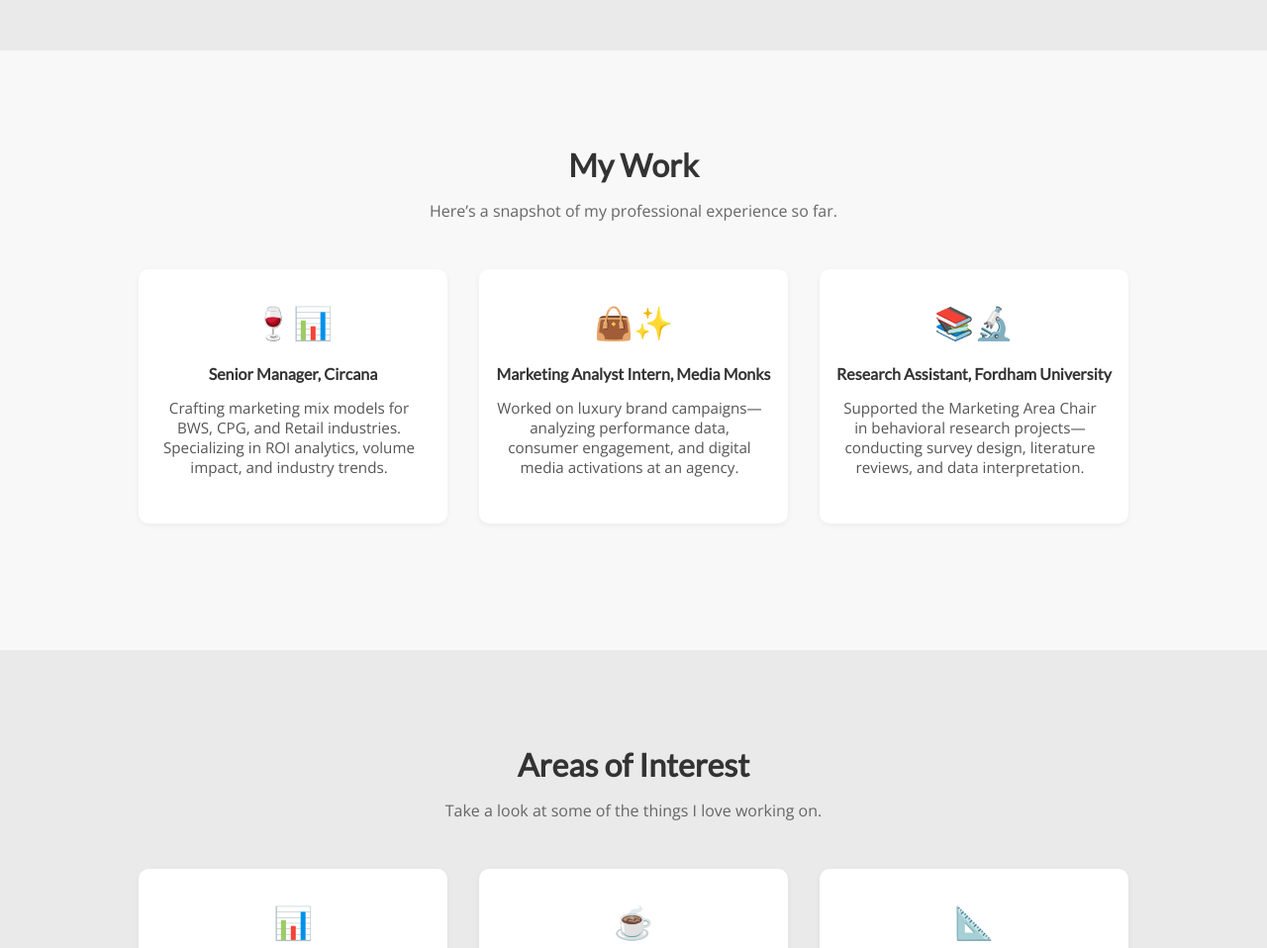
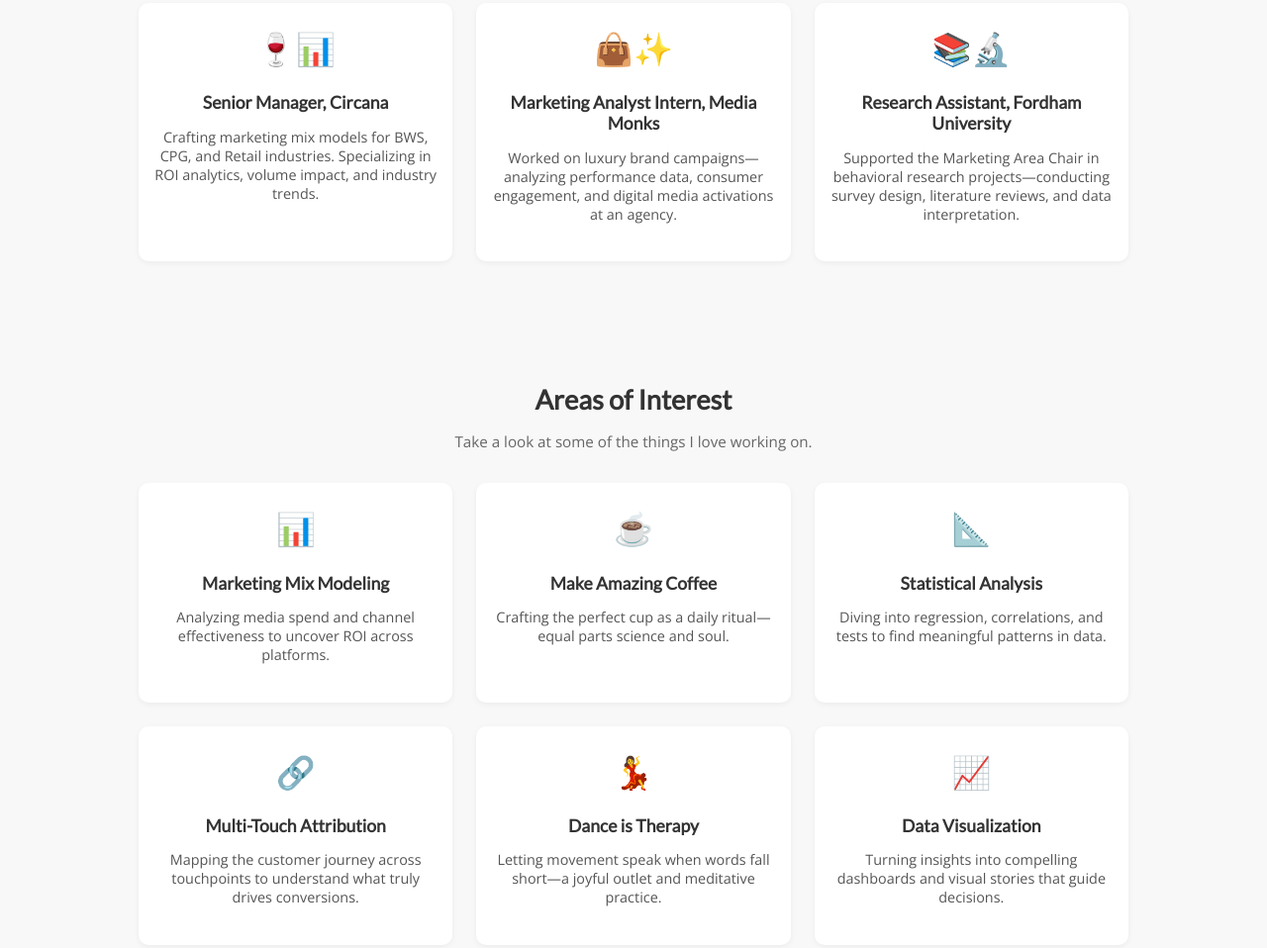
Before and after one commit to shambhavi-codes/portfolio, a plain HTML site: page index.html in a window 1280 px wide. Shown: the part 780-1738 px from the top of the page at 99% size. Drawn offline with nearby package versions, Linux system fonts and the light colour scheme.

Commit message:
Update index.html

```diff
--- a/index.html
+++ b/index.html
@@ -15,168 +15,146 @@
     header {
       background-color: #000;
       color: white;
-      padding: 1.8rem 3rem;
+      padding: 1.8rem 1.5rem;
       display: flex;
       justify-content: space-between;
       align-items: center;
-      font-size: 1.3rem;
+      font-size: 1.1rem;
+      flex-wrap: wrap;
     }
     header h1 {
       font-family: 'Lato', sans-serif;
       font-weight: 600;
       margin: 0;
-      font-size: 2.3rem;
+      font-size: 1.8rem;
+    }
+    nav {
+      display: flex;
+      gap: 1.5rem;
+      margin-top: 1rem;
     }
     nav a {
       color: white;
-      margin-left: 2rem;
       text-decoration: none;
       font-weight: 600;
       font-family: 'Lato', sans-serif;
-      font-size: 1.15rem;
+      font-size: 1rem;
     }
     .hero {
       display: flex;
+      flex-wrap: wrap;
       align-items: center;
       justify-content: space-between;
-      padding: 5rem 3rem;
+      padding: 3rem 1.5rem;
       background-color: #eaeaea;
     }
     .hero-text {
-      max-width: 55%;
+      max-width: 100%;
+      flex: 1 1 100%;
     }
     .hero-text h2 {
       font-family: 'Lato', sans-serif;
       font-weight: 600;
-      font-size: 2.2rem;
+      font-size: 1.8rem;
       margin-bottom: 1rem;
     }
     .hero-text p {
-      font-size: 1.05rem;
-      line-height: 1.8;
+      font-size: 1rem;
+      line-height: 1.7;
       color: #444;
     }
     .hero img {
-      max-width: 380px;
+      max-width: 100%;
+      width: 280px;
+      margin-top: 2rem;
       border-radius: 12px;
       box-shadow: 0 8px 20px rgba(0,0,0,0.08);
     }
-    .work {
-      padding: 4rem 3rem;
+
+    .work, .interests {
+      padding: 3rem 1.5rem;
       text-align: center;
       max-width: 1000px;
-      margin: 0 auto 4rem auto;
+      margin: 0 auto;
     }
-    .work h3 {
+    .work h3, .interests h3 {
       font-family: 'Lato', sans-serif;
       font-weight: 600;
+      font-size: 1.7rem;
+      margin-bottom: 1rem;
+    }
+    .work p.subheading, .interests p.subheading {
+      color: #666;
+      font-size: 0.95rem;
+      margin-bottom: 2rem;
+    }
+    .work-grid, .interest-grid {
+      display: grid;
+      grid-template-columns: repeat(auto-fit, minmax(240px, 1fr));
+      gap: 1.5rem;
+    }
+    .work-item, .interest-item {
+      background: white;
+      padding: 1.5rem 1rem;
+      border-radius: 10px;
+      box-shadow: 0 2px 6px rgba(0,0,0,0.05);
+      transition: transform 0.3s ease, box-shadow 0.3s ease;
+      text-align: center;
+    }
+    .work-item:hover, .interest-item:hover {
+      transform: scale(1.03);
+      box-shadow: 0 6px 16px rgba(0, 0, 0, 0.1);
+    }
+    .icon {
       font-size: 2rem;
       margin-bottom: 1rem;
     }
-    .work p.subheading {
-      color: #666;
-      font-size: 1rem;
-      margin-bottom: 3rem;
-    }
-    .work-grid {
-      display: grid;
-      grid-template-columns: repeat(auto-fit, minmax(280px, 1fr));
-      gap: 2rem;
-    }
-    .work-item {
-      background: white;
-      padding: 2rem 1rem;
-      border-radius: 10px;
-      box-shadow: 0 2px 6px rgba(0,0,0,0.05);
-      transition: transform 0.3s ease, box-shadow 0.3s ease;
-      text-align: center; /* Center all text inside work item */
-    }
-    .work-item:hover {
-      transform: scale(1.03);
-      box-shadow: 0 6px 16px rgba(0, 0, 0, 0.1);
-    }
-    .work-item .icon {
-      font-size: 2rem;
-      margin-bottom: 1rem;
-      display: block;
-      text-align: center;
-    }
-    .work-item h4 {
+    h4 {
       margin-bottom: 0.5rem;
       font-family: 'Lato', sans-serif;
+      font-size: 1.1rem;
     }
-    .work-item p {
-      font-size: 0.95rem;
+    .work-item p, .interest-item p {
+      font-size: 0.9rem;
       color: #555;
-      padding: 0 0.5rem 0 0;
-    }
-    .interests {
-      padding: 4rem 3rem;
-      text-align: center;
-      background-color: #eaeaea;
-    }
-    .interests h3 {
-      font-family: 'Lato', sans-serif;
-      font-weight: 600;
-      font-size: 2rem;
-      margin-bottom: 1rem;
-    }
-    .interests p.subheading {
-      color: #666;
-      font-size: 1rem;
-      margin-bottom: 3rem;
-    }
-    .interest-grid {
-      display: grid;
-      grid-template-columns: repeat(auto-fit, minmax(250px, 1fr));
-      gap: 2rem;
-      max-width: 1000px;
-      margin: 0 auto;
-    }
-    .interest-item {
-      background: white;
-      padding: 2rem 1rem;
-      border-radius: 10px;
-      box-shadow: 0 2px 6px rgba(0,0,0,0.05);
-      transition: transform 0.3s ease, box-shadow 0.3s ease;
-      text-align: center; /* Center all text inside interest item */
-    }
-    .interest-item:hover {
-      transform: scale(1.03);
-      box-shadow: 0 6px 16px rgba(0, 0, 0, 0.1);
-    }
-    .interest-item .icon {
-      font-size: 2rem;
-      margin-bottom: 1rem;
-      display: block;
-      text-align: center;
-    }
-    .interest-item h4 {
-      margin-bottom: 0.5rem;
-      font-family: 'Lato', sans-serif;
-    }
-    .interest-item p {
-      font-size: 0.95rem;
-      color: #555;
-      padding: 0 0.5rem 0 0;
     }
     footer {
       background-color: #000;
       color: white;
       text-align: center;
-      padding: 1.5rem;
+      padding: 1.5rem 1rem;
       font-family: 'Lato', sans-serif;
       font-weight: 600;
     }
     footer a {
       color: white;
-      margin: 0 1rem;
+      margin: 0 0.7rem;
       text-decoration: none;
+    }
+
+    /* MOBILE RESPONSIVENESS */
+    @media (min-width: 768px) {
+      .hero {
+        flex-wrap: nowrap;
+      }
+      .hero-text {
+        max-width: 55%;
+        padding-right: 2rem;
+      }
+      .hero img {
+        margin-top: 0;
+        max-width: 380px;
+      }
+      header {
+        flex-wrap: nowrap;
+      }
+      nav {
+        margin-top: 0;
+      }
     }
   </style>
 </head>
 <body>
-
   <header>
     <h1>Shambhavi Chaturvedi</h1>
     <nav>
```
